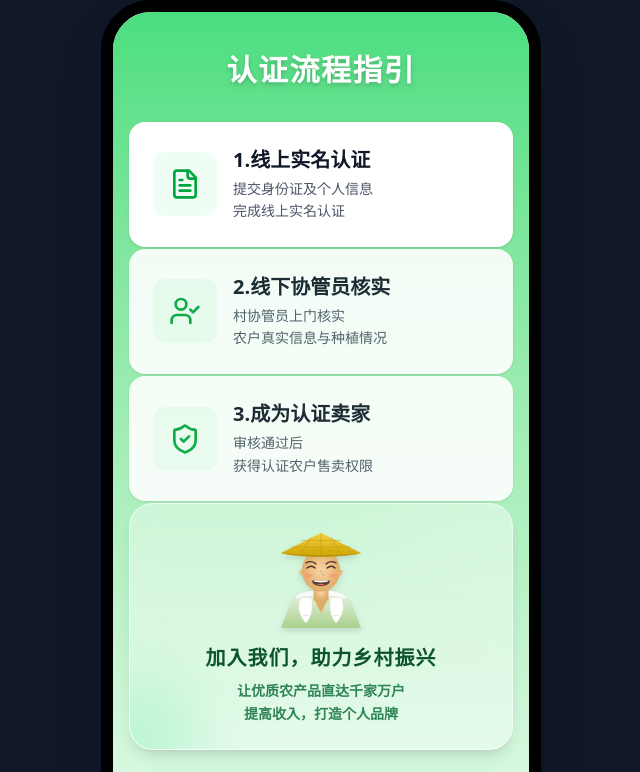
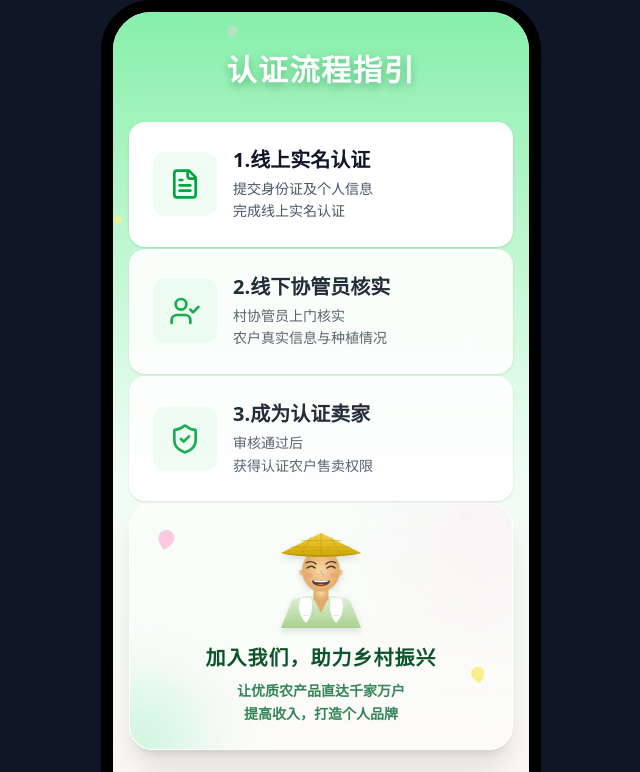
Before and after one commit to wm000313/rural-revitalization-app, a React (Vite) app: page / in a window 1280 px wide. Shown: the top 772 px of the page, without its empty margins (319-959 px from the left). Built offline with nearby package versions, Linux system fonts and the light colour scheme.

Commit message:
style: Add spring blossom vibe with falling petals and warmer gradients

```diff
--- /dev/null
+++ b/src/components/SpringBackground.tsx
@@ -0,0 +1,46 @@
+import React from 'react';
+import { motion } from 'framer-motion';
+
+const SpringBackground: React.FC = () => {
+  // 生成随机的花瓣数据
+  const petals = Array.from({ length: 15 }).map((_, i) => ({
+    id: i,
+    left: `${Math.random() * 100}%`,
+    animationDuration: 10 + Math.random() * 15,
+    animationDelay: Math.random() * -20,
+    size: Math.random() * 12 + 8,
+    // 随机选择温暖的春日色彩：浅粉、樱花粉、嫩黄、浅绿
+    color: ['#fbcfe8', '#fce7f3', '#fef08a', '#dcfce7'][Math.floor(Math.random() * 4)],
+    opacity: Math.random() * 0.4 + 0.3
+  }));
+
+  return (
+    <div className="absolute inset-0 overflow-hidden pointer-events-none z-0">
+      {petals.map((p) => (
+        <motion.div
+          key={p.id}
+          className="absolute top-[-5%]"
+          style={{ left: p.left }}
+          animate={{
+            y: ['0vh', '110vh'],
+            x: [0, Math.random() * 100 - 50, Math.random() * 100 - 50],
+            rotate: [0, 360],
+          }}
+          transition={{
+            duration: p.animationDuration,
+            delay: p.animationDelay,
+            repeat: Infinity,
+            ease: "linear"
+          }}
+        >
+          {/* 简单的花瓣 SVG */}
+          <svg width={p.size} height={p.size} viewBox="0 0 24 24" fill={p.color} style={{ opacity: p.opacity }}>
+            <path d="M12 22C12 22 4 16 4 10C4 5.58172 7.58172 2 12 2C16.4183 2 20 5.58172 20 10C20 16 12 22 12 22Z" />
+          </svg>
+        </motion.div>
+      ))}
+    </div>
+  );
+};
+
+export default SpringBackground;
--- a/src/pages/Verification.tsx
+++ b/src/pages/Verification.tsx
@@ -2,6 +2,7 @@ import { useState, useRef, type ChangeEvent } from 'react';
 import { FileText, UserCheck, ShieldCheck, Check, ChevronLeft, MonitorPlay, Camera, Award, Upload } from 'lucide-react';
 import { motion, AnimatePresence } from 'framer-motion';
 import FarmerAvatar from '../components/FarmerAvatar';
+import SpringBackground from '../components/SpringBackground';
 
 export default function Verification({ onComplete, setHideTabBar }: { onComplete: () => void, setHideTabBar: (hide: boolean) => void }) {
   const [step, setStep] = useState(0);
@@ -32,12 +33,13 @@ export default function Verification({ onComplete, setHideTabBar }: { onComplete
   };
 
   const renderGuide = () => (
-    <div className="h-full bg-gradient-to-b from-[#4ade80] to-[#f0fdf4] flex flex-col relative font-sans overflow-hidden">
-      <div className="pt-10 pb-4 text-center">
-        <h1 className="text-3xl font-black text-white tracking-wider drop-shadow-md" style={{ textShadow: '0 2px 4px rgba(0,0,0,0.1)' }}>认证流程指引</h1>
+    <div className="h-full bg-gradient-to-b from-[#86efac] via-[#f0fdf4] to-[#fff1f2] flex flex-col relative font-sans overflow-hidden">
+      <SpringBackground />
+      <div className="pt-10 pb-4 text-center relative z-10">
+        <h1 className="text-3xl font-black text-white tracking-wider drop-shadow-lg" style={{ textShadow: '0 2px 8px rgba(34,197,94,0.4)' }}>认证流程指引</h1>
       </div>
 
-      <div className="flex-1 px-4 flex flex-col justify-evenly pb-48 pt-4">
+      <div className="flex-1 px-4 flex flex-col justify-evenly pb-48 pt-4 relative z-10">
         {/* Card 1 */}
         <div className="bg-white rounded-2xl p-6 flex items-center shadow-sm">
           <div className="w-16 h-16 bg-green-50 rounded-xl flex items-center justify-center mr-4 shrink-0">
@@ -75,10 +77,22 @@ export default function Verification({ onComplete, setHideTabBar }: { onComplete
           initial={{ opacity: 0, y: 20 }}
           animate={{ opacity: 1, y: 0 }}
           transition={{ delay: 0.6 }}
-          className="bg-white/40 backdrop-blur-md rounded-3xl border border-white/60 p-6 flex flex-col items-center justify-center relative overflow-hidden shadow-lg"
+          className="bg-white/50 backdrop-blur-md rounded-3xl border border-white/80 p-6 flex flex-col items-center justify-center relative overflow-hidden shadow-xl"
         >
-          <div className="absolute top-0 right-0 w-32 h-32 bg-white/30 rounded-full blur-3xl -mr-10 -mt-10 animate-pulse"></div>
+          <div className="absolute top-0 right-0 w-32 h-32 bg-pink-300/30 rounded-full blur-3xl -mr-10 -mt-10 animate-pulse"></div>
           <div className="absolute bottom-0 left-0 w-24 h-24 bg-green-400/30 rounded-full blur-2xl -ml-10 -mb-10"></div>
+
+          {/* Floral accent near avatar */}
+          <div className="absolute top-6 left-6 text-pink-300/60 rotate-12">
+            <svg width="24" height="24" viewBox="0 0 24 24" fill="currentColor">
+              <path d="M12 22C12 22 4 16 4 10C4 5.58172 7.58172 2 12 2C16.4183 2 20 5.58172 20 10C20 16 12 22 12 22Z" />
+            </svg>
+          </div>
+          <div className="absolute bottom-16 right-6 text-yellow-300/50 -rotate-12">
+            <svg width="20" height="20" viewBox="0 0 24 24" fill="currentColor">
+              <path d="M12 22C12 22 4 16 4 10C4 5.58172 7.58172 2 12 2C16.4183 2 20 5.58172 20 10C20 16 12 22 12 22Z" />
+            </svg>
+          </div>
 
           <FarmerAvatar size={100} className="mb-4 z-10" />
 
```
